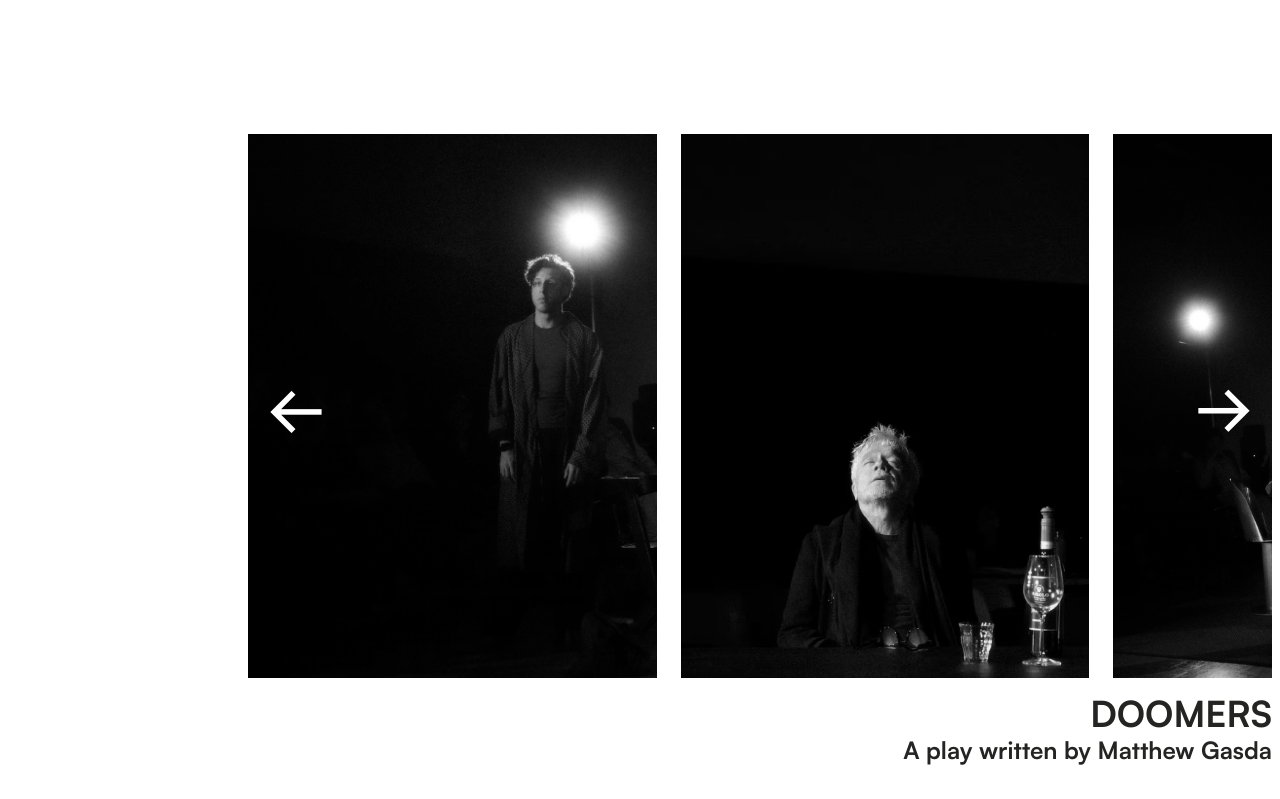
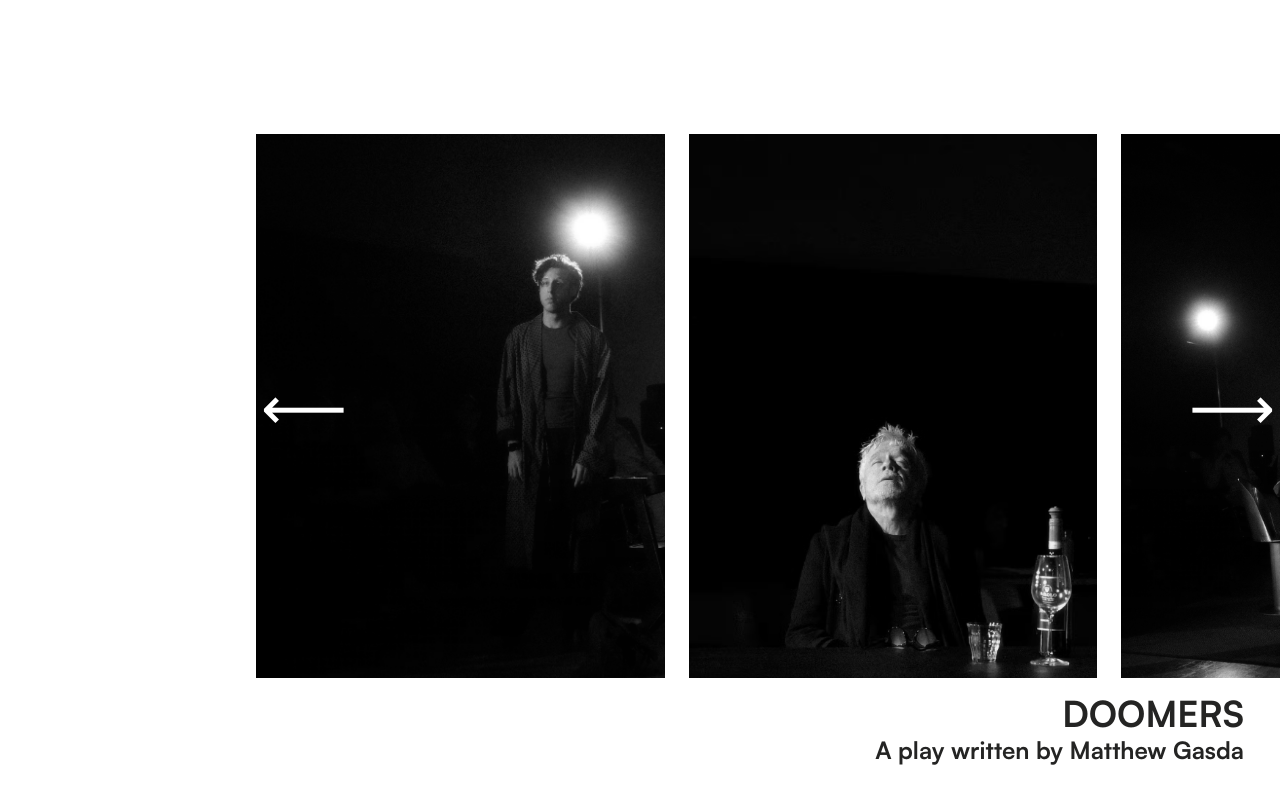
Before and after one commit to arisa-s/folly, a Next.js app: page /new in a window 1280 px wide. Shown: the part 1520-2319 px from the top of the page. Built offline with nearby package versions, Linux system fonts and the light colour scheme.

Commit message:
polish mobile

```diff
--- a/app/(main)/new/components/HamburgerMenu.tsx
+++ b/app/(main)/new/components/HamburgerMenu.tsx
@@ -13,6 +13,7 @@ interface HamburgerMenuProps {
   active: number;
   onSelect: (index: number) => void;
   textColor: string;
+  bgColor: string;
 }
 
 export default function HamburgerMenu({
@@ -20,6 +21,7 @@ export default function HamburgerMenu({
   active,
   onSelect,
   textColor,
+  bgColor,
 }: HamburgerMenuProps) {
   const [menuOpen, setMenuOpen] = useState(false);
 
@@ -50,13 +52,21 @@ export default function HamburgerMenu({
         {menuOpen && (
           <motion.div
             aria-label="Section menu"
-            className="fixed inset-0 z-[100] bg-white backdrop-blur-md backdrop-filter"
+            className="fixed inset-0 z-[100 backdrop-blur-md backdrop-filter"
+            style={{ backgroundColor: bgColor, backdropFilter: "blur(10px)" }}
             initial={{ opacity: 0 }}
             animate={{ opacity: 1 }}
             exit={{ opacity: 0 }}
             transition={{ duration: 0.3 }}
           >
             <div className="flex h-full items-center justify-center">
+              <button
+                style={{ color: textColor }}
+                onClick={() => setMenuOpen(false)}
+                className="absolute top-10 md:top-8 right-4 md:right-8 text-3xl md:text-5xl cursor-pointer"
+              >
+                ✕
+              </button>
               <ul className="space-y-4 text-center">
                 {sections.map((s, i) => (
                   <li key={s.id}>
@@ -66,9 +76,12 @@ export default function HamburgerMenu({
                         setMenuOpen(false);
                       }}
                       className={`block w-full px-8 py-4 text-xl md:text-2xl hover:opacity-70 transition-opacity ${
-                        i === active ? "font-semibold" : "font-normal"
-                      }`}
-                      style={{ color: textColor }}
+                        i === active ? "font-accent" : "font-secondary"
+                      } ${s.id === "hero" ? "hidden" : ""}`}
+                      style={{
+                        color: textColor,
+                        opacity: i === active ? 1 : 0.5,
+                      }}
                     >
                       {s.title || s.id}
                     </button>
--- a/app/(main)/new/components/sections/ArchiveSection.tsx
+++ b/app/(main)/new/components/sections/ArchiveSection.tsx
@@ -6,7 +6,7 @@ const ArchiveSection = () => {
   return (
     <SectionWrapper className="py-4 md:py-0">
       <div className="w-full flex flex-col items-start gap-4">
-        <div className="w-full max-w-5xl ml-auto">
+        <div className="w-full max-w-5xl ml-auto -mr-2 md:-mr-9">
           <FollyCarousel
             images={[
               { src: "/images/doomers/DOOMERS_4.avif", alt: "Doomers" },
--- a/app/(main)/new/components/sections/ContactSection.tsx
+++ b/app/(main)/new/components/sections/ContactSection.tsx
@@ -1,13 +1,11 @@
 "use client";
 
-import Image from "next/image";
-import { motion } from "framer-motion";
 import SectionWrapper from "./components/SectionWrapper";
 import Footer from "./Footer";
 
 const ContactSection = () => {
   return (
-    <SectionWrapper className="text-xl md:text-7xl h-full pt-12 md:pt-24">
+    <SectionWrapper className="text-xl md:text-7xl h-full">
       <div className="grid grid-rows-3 h-full">
         <div />
         <div className="flex flex-col">
--- a/app/(main)/new/components/sections/ProfileSection.tsx
+++ b/app/(main)/new/components/sections/ProfileSection.tsx
@@ -6,7 +6,9 @@ import { useState } from "react";
 const ZsuzsaProfile = () => {
   return (
     <div className="text-left md:text-left">
-      <h3 className="font-accent text-2xl md:text-4xl pb-4">Zsuzsa Magyar</h3>
+      <h3 className="font-accent text-2xl md:text-4xl md:pb-4">
+        Zsuzsa Magyar
+      </h3>
       <p className="text-sm md:text-base">
         Zsuzsa Magyar is a filmmaker, theatre director, and producer whose work
         moves between film, theatre, and documentary. She recently directed the
--- a/app/(main)/new/components/sections/components/SectionWrapper.tsx
+++ b/app/(main)/new/components/sections/components/SectionWrapper.tsx
@@ -7,7 +7,7 @@ export default function SectionWrapper({
 }) {
   return (
     <div
-      className={`max-w-8xl w-full pr-2 pl-12 md:pl-36 ml-auto space-y-6 md:space-y-16 flex flex-col text-right text-2xl md:text-6xl font-secondary ${className}`}
+      className={`max-w-8xl w-full pr-2 md:pr-9 pl-18 md:pl-36 ml-auto space-y-6 md:space-y-16 flex flex-col text-right text-2xl md:text-6xl font-secondary ${className}`}
     >
       {children}
     </div>
--- a/app/(main)/new/page.tsx
+++ b/app/(main)/new/page.tsx
@@ -211,6 +211,7 @@ export default function Page() {
         active={active}
         onSelect={scrollTo}
         textColor={current.fg}
+        bgColor={current.bg}
       />
 
       {/* Dot indicator (interactive) */}
@@ -297,7 +298,7 @@ export default function Page() {
               }}
               className="snap-start h-screen w-full grid place-items-center"
             >
-              <div className="relative z-10 w-full min-h-full grid place-items-center py-8 md:py-0">
+              <div className="relative z-10 w-full min-h-full grid place-items-center">
                 {s.component}
               </div>
             </section>
--- a/app/components/FollyCarousel.tsx
+++ b/app/components/FollyCarousel.tsx
@@ -24,6 +24,8 @@ export default function FollyCarousel({
   const [canScrollPrev, setCanScrollPrev] = useState(false);
   const [canScrollNext, setCanScrollNext] = useState(true);
 
+  console.log({ canScrollPrev });
+
   const resolvedMaxHeight =
     typeof maxHeight === "number" ? `${maxHeight}px` : maxHeight;
 
@@ -43,8 +45,18 @@ export default function FollyCarousel({
     const node = trackRef.current;
     if (!node) return;
     const maxScrollLeft = node.scrollWidth - node.clientWidth;
-    setCanScrollPrev(node.scrollLeft > 8);
-    setCanScrollNext(maxScrollLeft > 0 && node.scrollLeft < maxScrollLeft - 8);
+    const prevValue = maxScrollLeft > 0 && node.scrollLeft > 8;
+    const nextValue = maxScrollLeft > 0 && node.scrollLeft < maxScrollLeft - 8;
+    console.log("updateArrowState", {
+      scrollLeft: node.scrollLeft,
+      maxScrollLeft,
+      scrollWidth: node.scrollWidth,
+      clientWidth: node.clientWidth,
+      prevValue,
+      nextValue,
+    });
+    setCanScrollPrev(prevValue);
+    setCanScrollNext(nextValue);
   }, []);
 
   useEffect(() => {
@@ -114,25 +126,29 @@ export default function FollyCarousel({
         ))}
       </div>
 
-      <div className="pointer-events-none absolute inset-y-0 left-0 right-0 flex items-center justify-between px-2 md:px-6">
+      <div className="pointer-events-none absolute inset-y-0 left-0 right-0 flex items-center px-2 md:px-6">
+        {canScrollPrev ? (
           <button
             type="button"
             aria-label="Previous photo"
+            disabled={!canScrollPrev}
             onClick={() => scrollByOneSlide("prev")}
-          disabled={!canScrollPrev}
-          className="cursor-pointer inline-flex h-10 w-10 items-center justify-center text-white transition disabled:hidden md:h-12 md:w-12"
+            className="pointer-events-auto cursor-pointer inline-flex h-10 w-10 items-center justify-center text-white transition md:h-12 md:w-12"
           >
-          <span aria-hidden>&larr;</span>
+            <span aria-hidden>⟵</span>
           </button>
+        ) : null}
+        {canScrollNext ? (
           <button
             type="button"
             aria-label="Next photo"
             onClick={() => scrollByOneSlide("next")}
             disabled={!canScrollNext}
-          className="cursor-pointer inline-flex h-10 w-10 items-center justify-center text-white transition disabled:hidden md:h-12 md:w-12"
+            className="pointer-events-auto cursor-pointer inline-flex h-10 w-10 items-center justify-center text-white transition disabled:opacity-30 md:h-12 md:w-12 ml-auto"
           >
-          <span aria-hidden>&rarr;</span>
+            <span aria-hidden>⟶</span>
           </button>
+        ) : null}
       </div>
     </div>
   );
```
Lines whose indentation alone changed are shown as unchanged.
